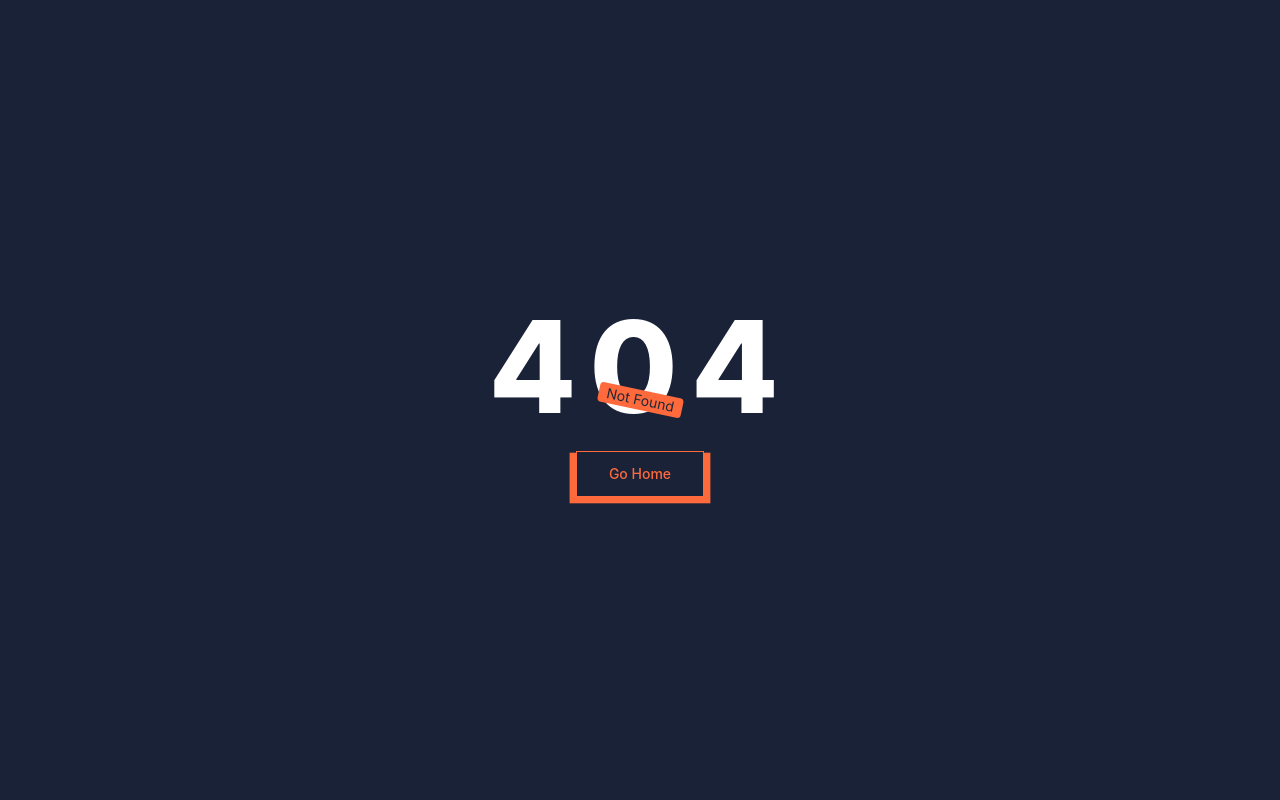
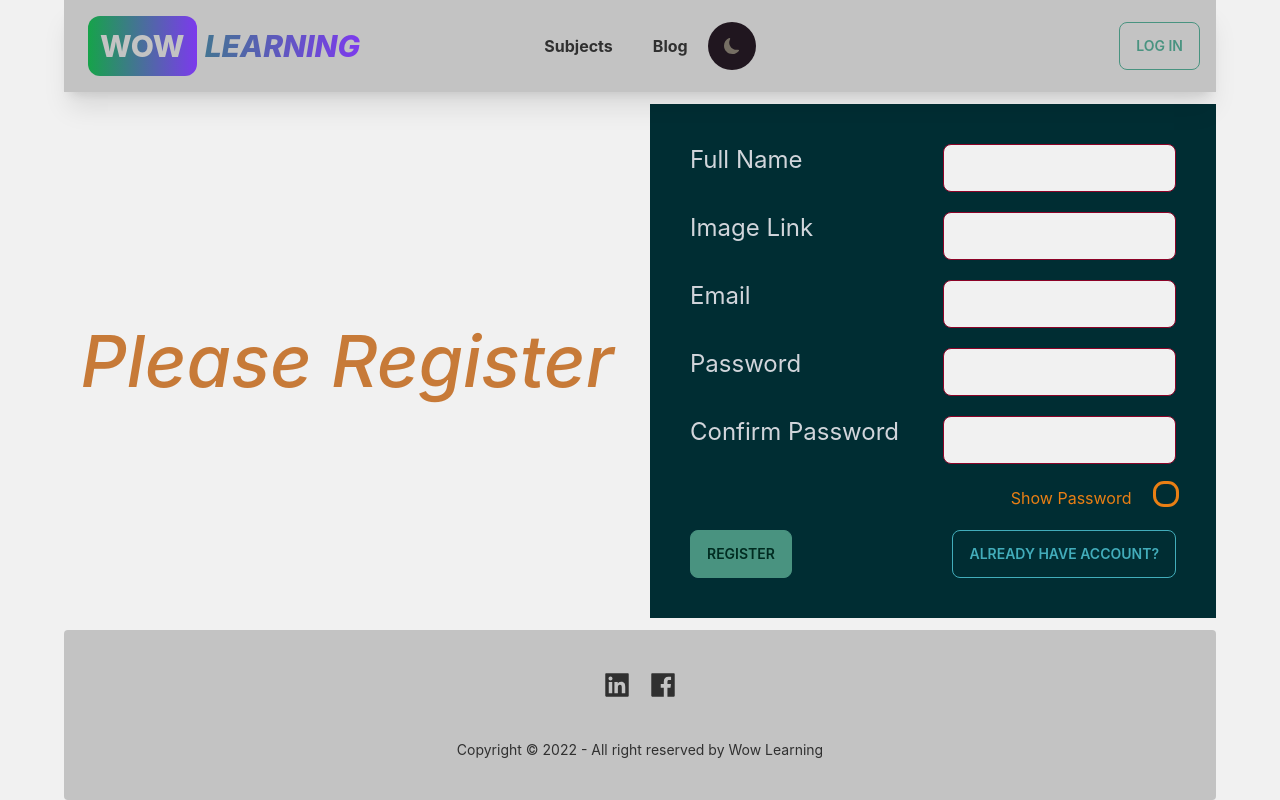
Before and after one commit to SaiemAziz/wow-learning-client, a React (Create React App) app: page /register in a window 1280 px wide. Before the commit this address had no page. Built offline with nearby package versions, Linux system fonts and the light colour scheme; no server answers.

Commit message:
register page added

```diff
--- a/src/components/Categories.js
+++ b/src/components/Categories.js
@@ -9,7 +9,7 @@ const Categories = ({subjects}) => {
 
 
     return (
-        <div className='flex flex-col mt-5 text-left lg:min-h-[600px]'>
+        <div className=' flex flex-col mt-5 text-left'>
             <AccordionList subjects={subjects} cat={'All'}/>
             <AccordionList subjects={subjects} cat={'Science'}/>
             <AccordionList subjects={subjects} cat={'General'}/>
--- a/src/components/Category.js
+++ b/src/components/Category.js
@@ -7,8 +7,9 @@ const Category = () => {
     return (
         <div>
 
-            <p className='mt-5 text-5xl font-bold italic'>All Subjects</p>
-            <p className='mb-5 text-5xl font-bold italic'>Total: <span className='text-success'>{subjects.length}</span></p>
+            <p className='mt-10 text-5xl font-bold italic'>All Subjects</p>
+            <br />
+            <p className='mb-10 text-5xl font-bold italic'>Total: <span className='text-success'>{subjects.length}</span></p>
             <div className='grid grid-cols-1 sm:grid-cols-2 md:grid-cols-1 lg:grid-cols-2 gap-5 p-5 w-full '>
                 {
                     subjects.map(sub=>{
--- a/src/components/Header.js
+++ b/src/components/Header.js
@@ -30,9 +30,9 @@ const Header = () => {
       <div className="navbar-start">
         <NavLink
           to="/"
-          className="cursor-pointer normal-case font-extrabold  text-3xl italic bg-clip-text bg-gradient-to-r from-sky-600 to-violet-400"
+          className="cursor-pointer flex flex-col sm:flex-row items-center normal-case font-extrabold  text-3xl italic bg-clip-text bg-gradient-to-r from-green-600 to-violet-600"
         >
-          <span className="bg-gradient-to-r from-sky-600 to-violet-400 p-2 rounded-xl not-italic text-base-300">WOW</span>
+          <span className="bg-gradient-to-r from-green-600 to-violet-600 p-3 rounded-xl not-italic text-base-300 mx-2">WOW</span>
           <span className="text-transparent"> LEARNING</span>
         </NavLink>
       </div>
@@ -40,6 +40,9 @@ const Header = () => {
         <ul className="menu menu-horizontal p-0">
           <NavLink className="my-auto mx-5" to="/courses">
             Subjects
+          </NavLink>
+          <NavLink className="my-auto mx-5" to="/blog">
+            Blog
           </NavLink>
 
           <button
@@ -65,11 +68,15 @@ const Header = () => {
             Log In
           </Link>
            :
-          <div className="flex">
+          <div className="flex items-center">
             {
               user?.photoURL ?
-              <img className="w-[30px] rounded-full" src={user.photoURL} alt="" /> :
-              <CgProfile/>
+              <div className="tooltip tooltip-info tooltip-bottom" data-tip={user.displayName}>
+                <img className="w-[40px] h-[40px] rounded-full mx-5" src={user.photoURL} alt="" />
+              </div> :
+              <div className="tooltip tooltip-info tooltip-bottom" data-tip={user.displayName}>
+                <CgProfile/>
+              </div>
             }
             <Link to="/" onClick={clickedLogout} className="btn btn-error">
             Log Out
@@ -98,15 +105,15 @@ const Header = () => {
         </label>
         <ul
           tabIndex={0}
-          className="menu menu-compact dropdown-content mt-6 p-2 shadow bg-base-300 rounded-box w-52 z-50"
+          className="menu menu-compact dropdown-content mt-6 p-0 shadow bg-base-300 rounded-box w-52 z-50 text-left"
         >
-          <li>
-            <NavLink to='/courses'>Subjects</NavLink>
-          </li>
+            <NavLink className='p-3' to='/courses'>Subjects</NavLink>
+            <Link className='p-3' to='/courses'>Blog</Link>
+
           <li
             onClick={() => setThm(!thm)}
             data-theme={!thm ? "coffee" : "autumn"}
-            className=""
+            className="m-3 mt-0"
           >
             {thm ? (
               <Link>
--- a/src/components/SingleSubject.js
+++ b/src/components/SingleSubject.js
@@ -9,7 +9,7 @@ const SingleSubject = () => {
             <h1 className='italic text-6xl font-bold text-info mb-5'>{subject.name}</h1>
             <img className='w-2/3 mx-auto rounded-2xl shadow-xl'
             src={subject.pic} alt="" />
-            <p className='text-2xl my-5 text-left'>Category: {subject.category}</p>
+            <p className='text-2xl my-5 text-left'>Category: {subject.category.toUpperCase()}</p>
             <p className='text-2xl mt-5 text-left'>Description:</p>
             <p className='text-justify mb-10'>
                 Lorem ipsum dolor, sit amet consectetur adipisicing elit. Quae, nihil commodi? Asperiores molestiae quod ab eius! Soluta nulla architecto tempore iste obcaecati, ea neque! Sit nemo vel repellat beatae recusandae doloremque ipsa autem sequi eveniet quaerat esse, sapiente earum dicta consequatur numquam, unde ipsum et ad. Ab nesciunt error cumque.
--- a/src/pages/Login.js
+++ b/src/pages/Login.js
@@ -1,15 +1,16 @@
 import React, { useContext, useState } from 'react';
-import { Link } from 'react-router-dom';
+import { Link, useNavigate } from 'react-router-dom';
 import { ThemeContext } from '../App';
 import { AuthContext } from '../context/Auth';
 import { toast } from 'react-toastify';
-import { BsGoogle } from 'react-icons/bs';
+import { BsGithub, BsGoogle } from 'react-icons/bs';
 
 const Login = () => {
     let {thm} = useContext(ThemeContext)
-    let {resetPassword, logIn, setUser, googleLogin} = useContext(AuthContext)
+    let {resetPassword, logIn, setUser, googleLogin, redirect} = useContext(AuthContext)
     let [show, setShow] = useState(false)
-    let [errors, setErrors] = useState(null)
+    let from = redirect || '/';
+    let navigate = useNavigate()
 
 
     // log in by email and password
@@ -21,6 +22,7 @@ const Login = () => {
             .then((res)=>{
                 setUser(res.user)
                 toast.success('Successfully Logged in')
+                navigate(redirect, {replace: true})
             })
             .catch((err)=>{
                 toast.error(err.code.replaceAll('auth/','').replaceAll('-',' ').toUpperCase())
@@ -34,6 +36,7 @@ const Login = () => {
         .then((res)=>{
             setUser(res.user)
             toast.success('Successfully logged in')
+            navigate(redirect, {replace: true})
         })
         .catch((err)=>{
             toast.error(err.code.replaceAll('auth/','').replaceAll('-',' ').toUpperCase())
@@ -55,8 +58,8 @@ const Login = () => {
     }
 
     return (
-        <div className='grid grid-cols-1 md:grid-cols-2 gap-5 my-5'>
-            <div className='flex justify-center items-center'>
+        <div className='grid grid-cols-1 md:grid-cols-2 gap-5'>
+            <div className='flex justify-center items-center my-10'>
                 <h1 className='text-7xl italic text-accent-focus font-medium'>Please Log In</h1>
             </div>
             <form className={`text-gray-300 text-left p-10 grid gap-5 grid-cols-1 sm:grid-cols-2 ${thm ? "bg-stone-800" : "bg-info-content"}`} onSubmit={clickedForm}>
@@ -80,8 +83,9 @@ const Login = () => {
                 <div className='sm:col-span-2 flex justify-between text-blue-500'>
                     <p onClick={clickedForgotPassword} className='link'>Forgot Password?</p>
                 </div>
-                <div className='sm:col-span-2 flex justify-center text-blue-500'>
-                    <p onClick={clickedGoogle} className='link'><BsGoogle/></p>
+                <div className='sm:col-span-2 flex justify-center text-3xl'>
+                    <p onClick={clickedGoogle} className='link mx-4'><BsGoogle/></p>
+                    <p onClick={clickedGoogle} className='link mx-4'><BsGithub/></p>
                 </div>
             </form>
         </div>
--- a/src/pages/Register.js
+++ b/src/pages/Register.js
@@ -1,9 +1,88 @@
-import React from 'react';
+import React, { useContext, useState } from 'react';
+import { Link, useNavigate } from 'react-router-dom';
+import { ThemeContext } from '../App';
+import { AuthContext } from '../context/Auth';
+import {toast} from 'react-toastify'
+
 
 const Register = () => {
+    let {thm} = useContext(ThemeContext)
+    let {setUser, createUser , redirect, updateUser} = useContext(AuthContext)
+    let [show, setShow] = useState(false)
+    let from = redirect || '/';
+    let navigate = useNavigate()
+
+    // register user
+    let clickedForm = (e) => {
+        e.preventDefault();
+        console.log(e)
+        let userEmail = e.target.email.value
+        let userName = e.target.name.value
+        let userImage = e.target.image.value
+        let userPassword = e.target.password.value
+        let userConfirm = e.target.confirm.value
+        let userInfo = {
+            displayName: userName,
+            photoURL : userImage
+        }
+        if(userPassword !== userConfirm)
+        {
+            toast.error('Password is not same')
+            e.target.reset();
+            return;
+        }
+        createUser(userEmail, userPassword)
+            .then(res => {
+
+                setUser(res.user)
+                setUser(u => {
+                    u.displayName = userName;
+                    return u;
+                })
+                updateUser(userInfo)
+                toast.success('Successfully Registered and Logged in')
+                navigate(from, {replace: true})
+            })
+            .catch(err => {
+                toast.error(err.code.replaceAll('auth/','').replaceAll('-',' ').toUpperCase())
+            })
+        e.target.reset();
+    }
+
     return (
-        <div>
-            <h1>Register</h1>
+        <div className='grid grid-cols-1 md:grid-cols-2 gap-5'>
+            <div className='flex justify-center items-center my-10'>
+                <h1 className='text-7xl italic text-accent-focus font-medium'>Please Register</h1>
+            </div>
+            <form className={`text-gray-300 text-left p-10 grid gap-5 grid-cols-1 sm:grid-cols-2 ${thm ? "bg-stone-800" : "bg-info-content"}`} onSubmit={clickedForm}>
+                <h1 className='text-2xl'>Full Name</h1>
+                <input type="text" name="name"
+                className='input input-bordered input-primary text-primary' required/>
+                <h1 className='text-2xl'>Image Link</h1>
+                <input type="text" name="image"
+                className='input input-bordered input-primary text-primary' />
+                <h1 className='text-2xl'>Email</h1>
+                <input type="email" name="email"
+                className='input input-bordered input-primary text-primary' required />
+
+                <h1 className='text-2xl'>Password</h1>
+                <input type={show ? 'text' :"password"} name="password"
+                className='input input-bordered input-primary text-primary' required />
+
+                <h1 className='text-2xl'>Confirm Password</h1>
+                <input type={show ? 'text' :"password"} name="confirm"
+                className='input input-bordered input-primary text-primary' required />
+
+
+                <div className='sm:col-span-2 flex justify-end'>
+                <h1 className='text-warning'>Show Password <><input type="checkbox" onClick={()=>setShow(!show)} className="checkbox-sm checkbox outline ml-5" /></></h1>
+                </div>
+
+                <div className='sm:col-span-2 flex justify-between'>
+                    <button type='submit' className='btn btn-success'>Register</button>
+                    <Link to='/login' className='btn btn-outline btn-info'>Already Have Account?</Link>
+                </div>
+            </form>
         </div>
     );
 };
--- a/src/pages/Subjects.js
+++ b/src/pages/Subjects.js
@@ -9,7 +9,7 @@ const Subjects = () => {
   return (
     <div className="grid grid-cols-1 md:grid-cols-2 lg:grid-cols-3">
       <div className={`${thm ? "bg-stone-800" : "bg-info-content"}`}>
-        <div className={`sticky top-16 ${thm ? 'text-gray-300':'text-gray-300'}`}>
+        <div className={`md:sticky top-24 ${thm ? 'text-gray-300':'text-gray-300'}`}>
           <h1 className="text-3xl mt-10 font-bold border-b-4 rounded-full p-4 mx-6">Categories</h1>
             <Categories subjects={subjects}/>
         </div>
--- a/src/routes/routes.js
+++ b/src/routes/routes.js
@@ -9,6 +9,7 @@ import SingleSubject from "../components/SingleSubject";
 import Login from "../pages/Login";
 import Private from "../context/Private";
 import Checkout from "../pages/Checkout";
+import Register from "../pages/Register";
 
 export const routes = createBrowserRouter([
     {
@@ -23,6 +24,10 @@ export const routes = createBrowserRouter([
             {
                 path: '/login',
                 element: <Login/>
+            },
+            {
+                path: '/register',
+                element: <Register/>
             },
             {
                 path: '/checkout',
```
